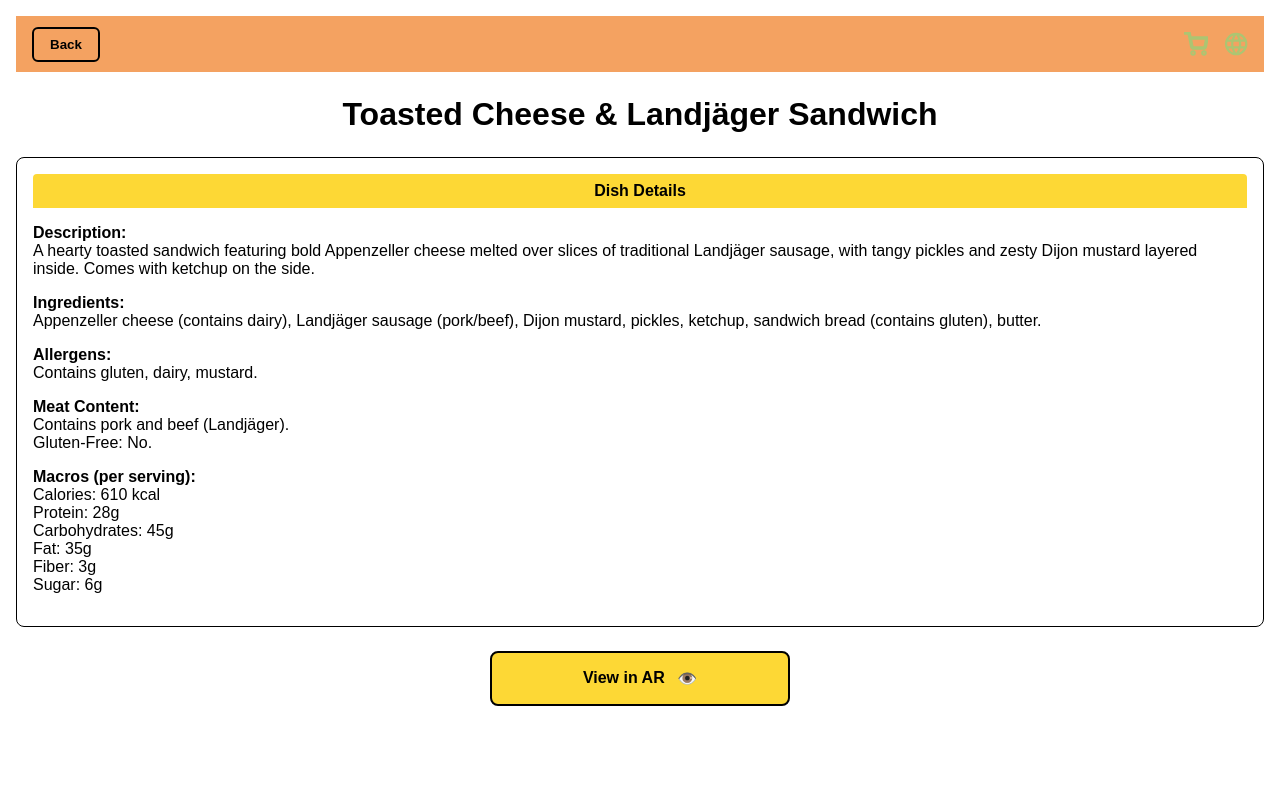
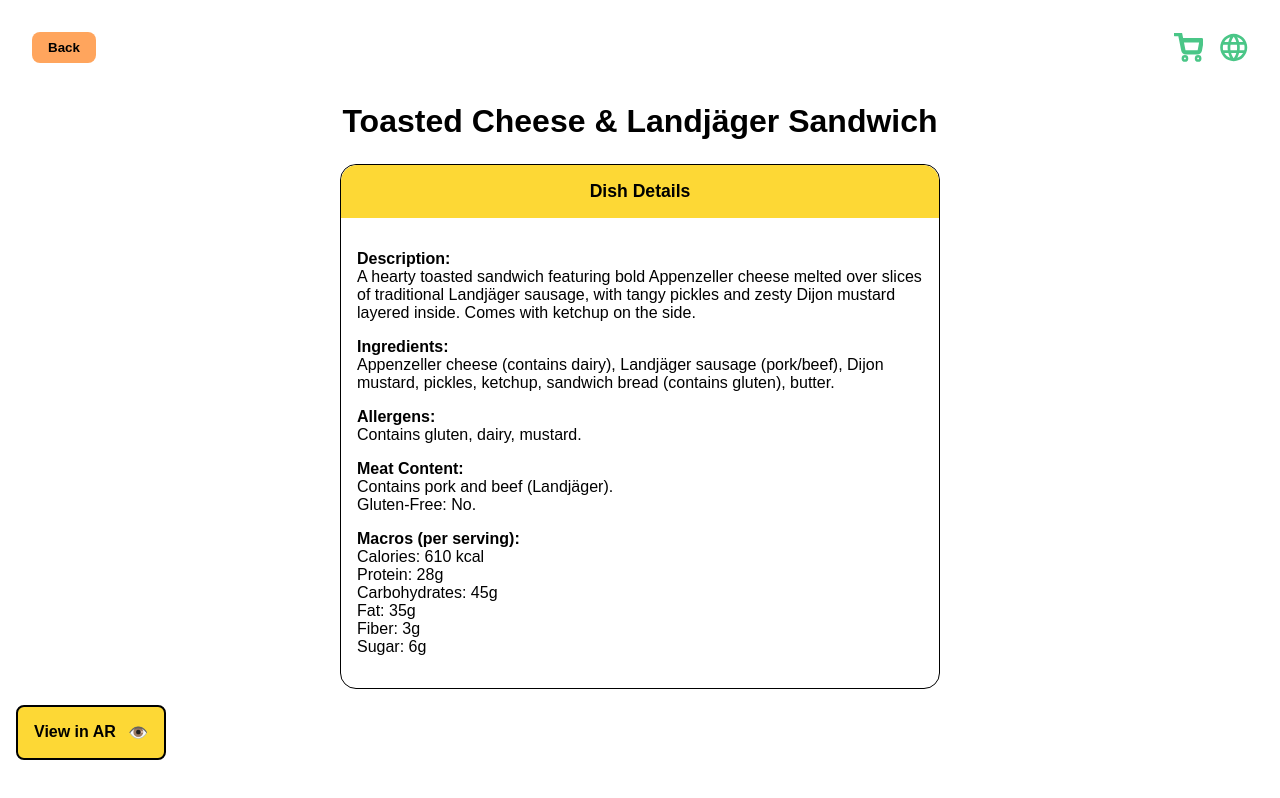
Before and after one commit to samuellukaswidmer/HCI-application, a plain HTML site: page pages/sandwich.html in a window 1280 px wide. Drawn offline with Linux system fonts and the light colour scheme.

Commit message:
add proper styling sheet

```diff
--- a/pages/sandwich.html
+++ b/pages/sandwich.html
@@ -4,7 +4,7 @@
   <meta charset="UTF-8" />
   <meta name="viewport" content="width=device-width, initial-scale=1.0" />
   <title>Toasted Cheese & Landjäger Sandwich</title>
-  <link rel="stylesheet" href="../assets/styles/item.css" />
+  <link rel="stylesheet" href="../assets/styles/styles.css" />
   <style>
     .overlay {
       display: flex;
@@ -27,7 +27,7 @@
 <body>
 <div class="overlay" id="msg">Loading AR viewer…</div>
 
-<div class="top-bar">
+<div class="header-bar">
   <button class="back-button" onclick="history.back()">Back</button>
   <div class="icons">
     <img src="../assets/images/shopping-cart.svg" class="icon" alt="Cart" />
```
